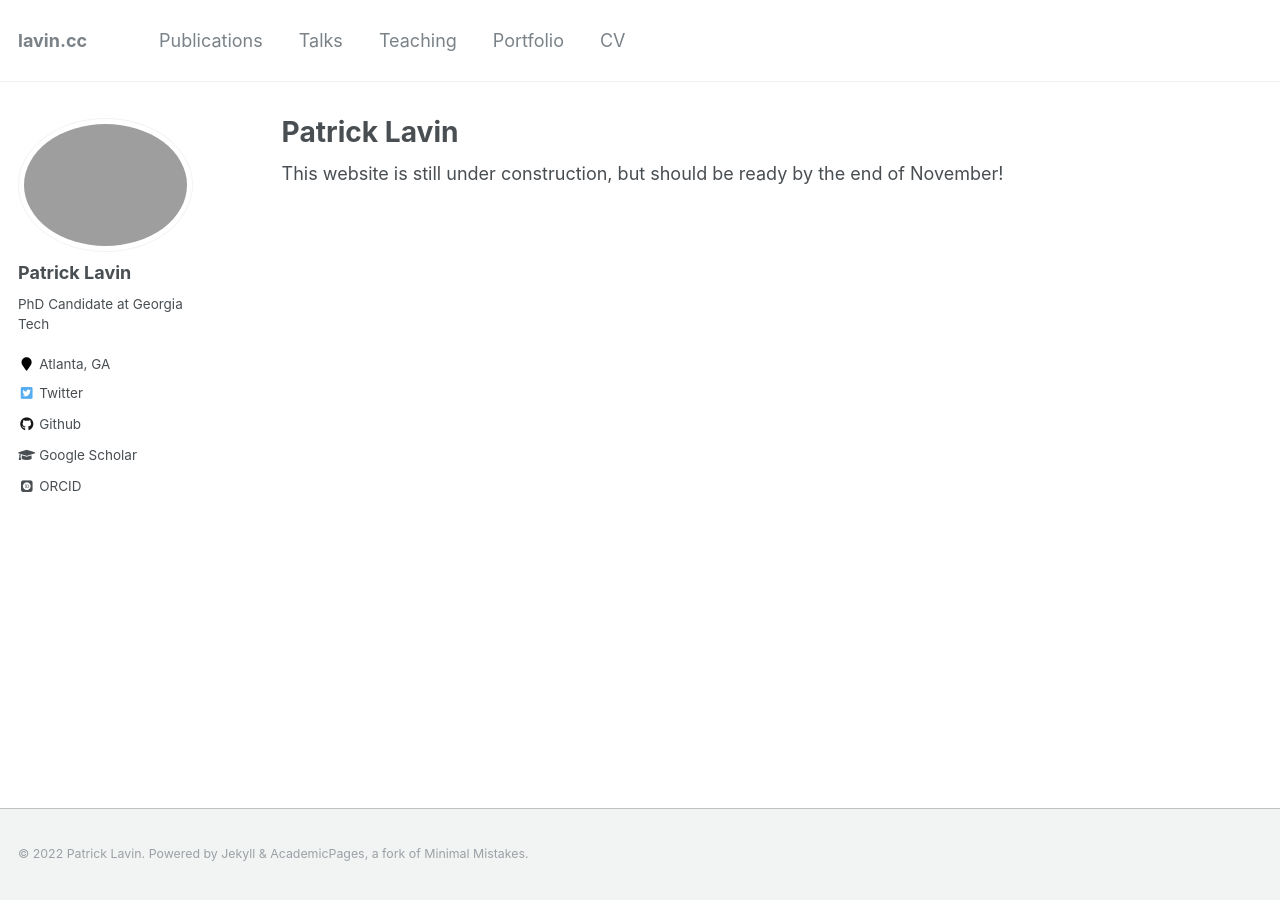
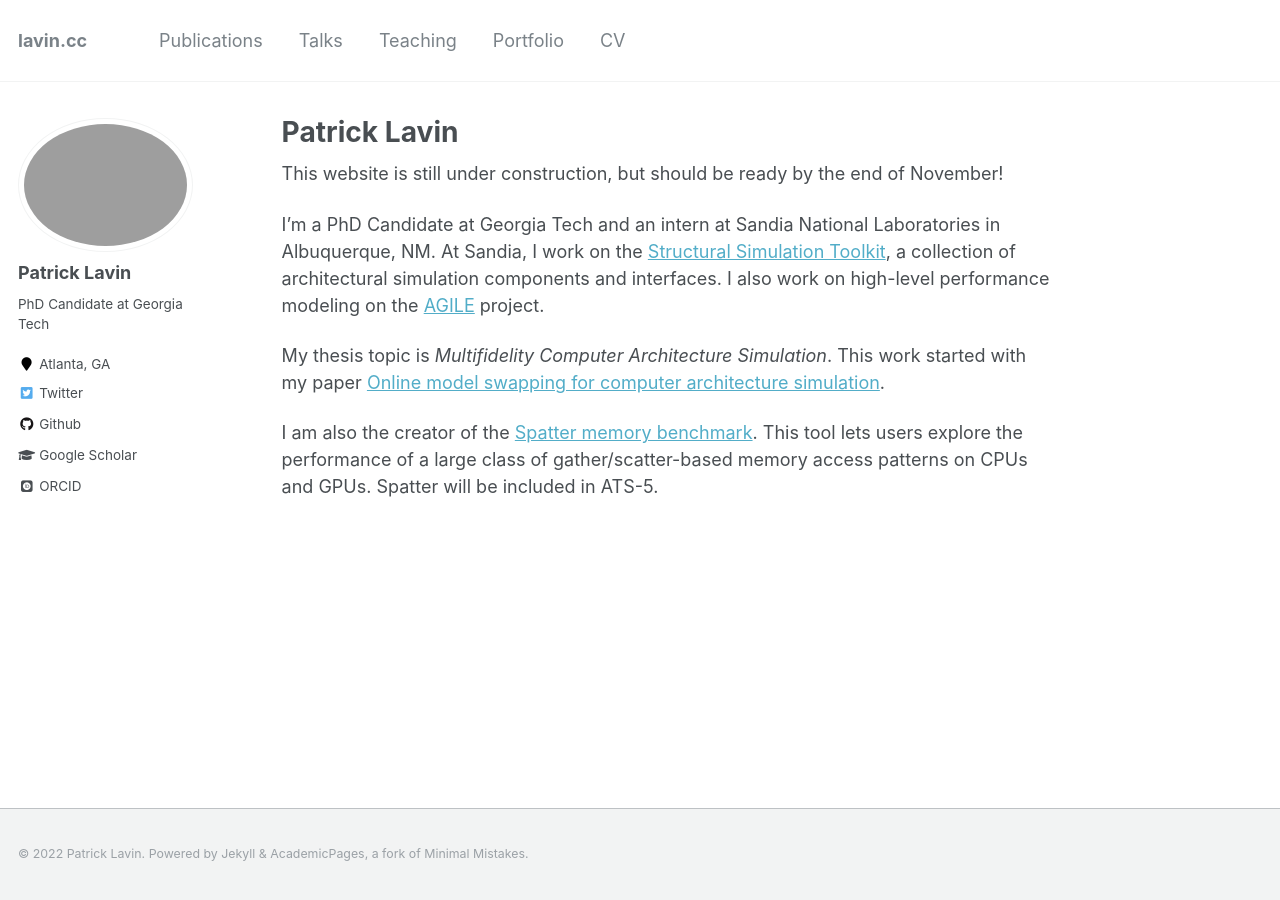
Before and after one commit to plavin/plavin.github.io, a Jekyll site: the page built from _pages/about.md, in a window 1280 px wide. Built offline with Jekyll 4.4.1, drawn with Linux system fonts in a browser that asks for light colours; some web fonts are replaced.

Commit message:
update about

```diff
--- a/_pages/about.md
+++ b/_pages/about.md
@@ -9,3 +9,9 @@ redirect_from:
 ---
 
 This website is still under construction, but should be ready by the end of November!
+
+I'm a PhD Candidate at Georgia Tech and an intern at Sandia National Laboratories in Albuquerque, NM. At Sandia, I work on the [Structural Simulation Toolkit](http://sst-simulator.org/), a collection of architectural simulation components and interfaces. I also work on high-level performance modeling on the [AGILE](https://www.iarpa.gov/research-programs/agile) project.
+
+My thesis topic is _Multifidelity Computer Architecture Simulation_. This work started with my paper [Online model swapping for computer architecture simulation](/publications/model-swapping).
+
+I am also the creator of the [Spatter memory benchmark](https://github.com/hpcgarage/spatter). This tool lets users explore the performance of a large class of gather/scatter-based memory access patterns on CPUs and GPUs. Spatter will be included in ATS-5.
```
